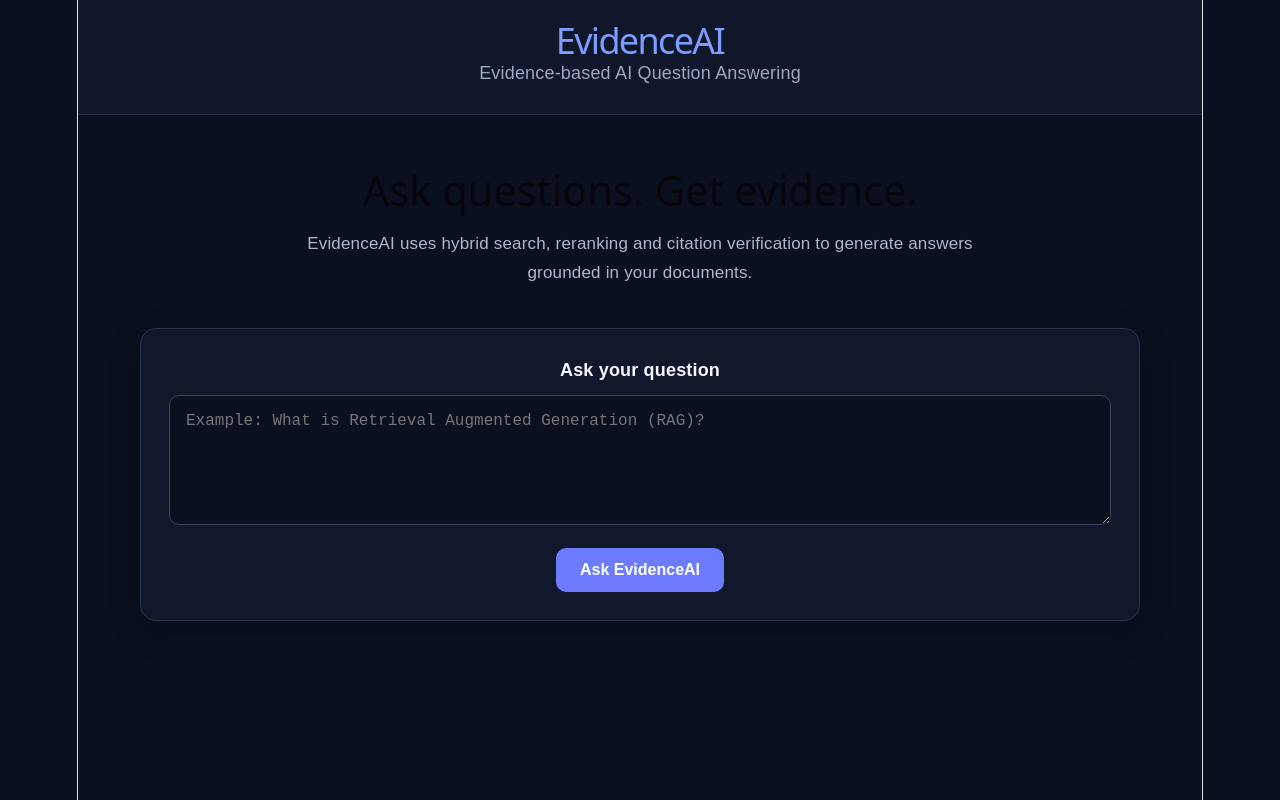
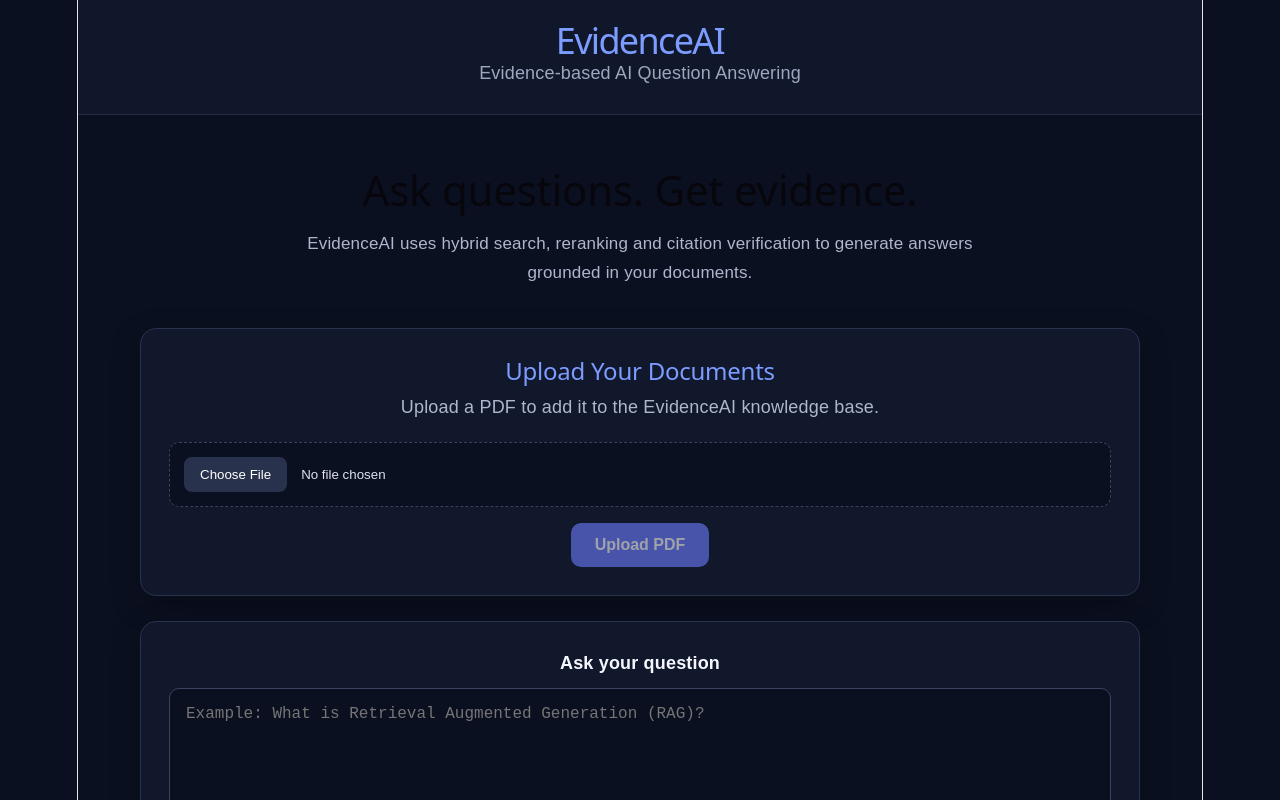
Before and after one commit to Rajnandani30/evidenceai, a React app in the folder frontend/: page / in a window 1280 px wide. Shown: the top 800 px of the page. Built offline with nearby package versions, Linux system fonts and the light colour scheme; the HTML template or start-up script is replaced by a standard one.

Commit message:
Add PDF upload feature

```diff
--- a/frontend/src/App.css
+++ b/frontend/src/App.css
@@ -173,3 +173,76 @@ button:disabled {
 .source small {
   color: #8e98b0;
 }
+
+
+/* PDF Upload Section */
+.upload-card {
+  background: #11182b;
+  border: 1px solid #29324d;
+  border-radius: 16px;
+  padding: 28px;
+  margin-bottom: 25px;
+  text-align: center;
+  box-shadow: 0 10px 30px rgba(0, 0, 0, 0.25);
+}
+
+.upload-card h2 {
+  margin-top: 0;
+  color: #7c9cff;
+  font-size: 24px;
+}
+
+.upload-card p {
+  color: #aeb7ce;
+  line-height: 1.6;
+}
+
+.upload-card input[type="file"] {
+  display: block;
+  width: 100%;
+  margin-top: 20px;
+  padding: 14px;
+  border: 1px dashed #39435f;
+  border-radius: 10px;
+  background: #0b1020;
+  color: #dce2f2;
+  cursor: pointer;
+}
+
+.upload-card input[type="file"]::file-selector-button {
+  padding: 10px 16px;
+  margin-right: 14px;
+  border: none;
+  border-radius: 8px;
+  background: #29324d;
+  color: white;
+  cursor: pointer;
+}
+
+.upload-card input[type="file"]::file-selector-button:hover {
+  background: #39435f;
+}
+
+.selected-file {
+  font-size: 14px;
+  overflow-wrap: anywhere;
+}
+
+.upload-message {
+  margin-top: 18px;
+  padding: 14px;
+  border-radius: 10px;
+  overflow-wrap: anywhere;
+}
+
+.upload-message.success {
+  color: #86efac;
+  background: rgba(34, 197, 94, 0.1);
+  border: 1px solid rgba(34, 197, 94, 0.3);
+}
+
+.upload-message.error {
+  color: #fca5a5;
+  background: rgba(239, 68, 68, 0.1);
+  border: 1px solid rgba(239, 68, 68, 0.3);
+}
--- a/frontend/src/App.jsx
+++ b/frontend/src/App.jsx
@@ -8,22 +8,24 @@ function App() {
   const [sources, setSources] = useState([]);
   const [loading, setLoading] = useState(false);
 
-  // Format answer text into readable bullet points
+  const [selectedFile, setSelectedFile] = useState(null);
+  const [uploading, setUploading] = useState(false);
+  const [uploadMessage, setUploadMessage] = useState("");
+  const [uploadError, setUploadError] = useState(false);
+
+  // Format answer into readable bullet points
   const formatAnswer = (text) => {
     if (!text) return null;
 
-    // Remove literal escaped asterisks and clean up whitespace
     const cleanedText = text
       .replace(/\\\*/g, "*")
       .trim();
 
-    // Split the answer into separate lines
     const lines = cleanedText
       .split(/\n|(?=\s*\*\s)/)
       .map((line) => line.replace(/^\s*\*\s*/, "").trim())
       .filter(Boolean);
 
-    // Display as bullet points when the answer contains multiple items
     if (lines.length > 1) {
       return (
         <ul className="answer-list">
@@ -37,6 +39,7 @@ function App() {
     return <p>{cleanedText}</p>;
   };
 
+  // Ask EvidenceAI
   const askQuestion = async () => {
     if (!question.trim()) return;
 
@@ -56,7 +59,7 @@ function App() {
       });
 
       if (!response.ok) {
-        throw new Error("Failed to get an answer from the backend.");
+        throw new Error("Failed to get an answer.");
       }
 
       const data = await response.json();
@@ -69,6 +72,59 @@ function App() {
       );
     } finally {
       setLoading(false);
+    }
+  };
+
+  // Upload PDF to backend
+  const uploadPDF = async () => {
+    if (!selectedFile) {
+      setUploadMessage("Please select a PDF file first.");
+      setUploadError(true);
+      return;
+    }
+
+    setUploading(true);
+    setUploadMessage("");
+    setUploadError(false);
+
+    try {
+      const formData = new FormData();
+      formData.append("file", selectedFile);
+
+      const response = await fetch(
+        "http://127.0.0.1:8000/upload",
+        {
+          method: "POST",
+          body: formData,
+        }
+      );
+
+      const data = await response.json();
+
+      if (!response.ok) {
+        throw new Error(
+          data.detail || "PDF upload failed."
+        );
+      }
+
+      setUploadMessage(
+        `${data.message} ${data.file_name} — ${data.pages_processed} pages processed, ${data.chunks_created} chunks created.`
+      );
+
+      setSelectedFile(null);
+
+      // Clear the file input after successful upload
+      const fileInput = document.getElementById("pdf-upload");
+      if (fileInput) {
+        fileInput.value = "";
+      }
+    } catch (error) {
+      setUploadMessage(
+        error.message || "Unable to upload PDF."
+      );
+      setUploadError(true);
+    } finally {
+      setUploading(false);
     }
   };
 
@@ -90,8 +146,56 @@ function App() {
           </p>
         </section>
 
+        {/* PDF Upload Section */}
+        <section className="upload-card">
+          <h2>Upload Your Documents</h2>
+
+          <p>
+            Upload a PDF to add it to the EvidenceAI knowledge base.
+          </p>
+
+          <input
+            id="pdf-upload"
+            type="file"
+            accept=".pdf,application/pdf"
+            onChange={(event) => {
+              setSelectedFile(event.target.files[0] || null);
+              setUploadMessage("");
+              setUploadError(false);
+            }}
+          />
+
+          {selectedFile && (
+            <p className="selected-file">
+              Selected: {selectedFile.name}
+            </p>
+          )}
+
+          <button
+            onClick={uploadPDF}
+            disabled={uploading || !selectedFile}
+          >
+            {uploading ? "Uploading and Indexing..." : "Upload PDF"}
+          </button>
+
+          {uploadMessage && (
+            <p
+              className={
+                uploadError
+                  ? "upload-message error"
+                  : "upload-message success"
+              }
+            >
+              {uploadMessage}
+            </p>
+          )}
+        </section>
+
+        {/* Question Section */}
         <section className="question-card">
-          <label htmlFor="question-input">Ask your question</label>
+          <label htmlFor="question-input">
+            Ask your question
+          </label>
 
           <textarea
             id="question-input"
@@ -105,6 +209,7 @@ function App() {
           </button>
         </section>
 
+        {/* Answer Section */}
         {answer && (
           <section className="answer-card">
             <h2>Answer</h2>
@@ -115,6 +220,7 @@ function App() {
           </section>
         )}
 
+        {/* Verified Sources */}
         {sources.length > 0 && (
           <section className="sources-card">
             <h2>Verified Sources</h2>
```
Also changed, not shown: 1 other file (tests, documents, lock files or other folders).
